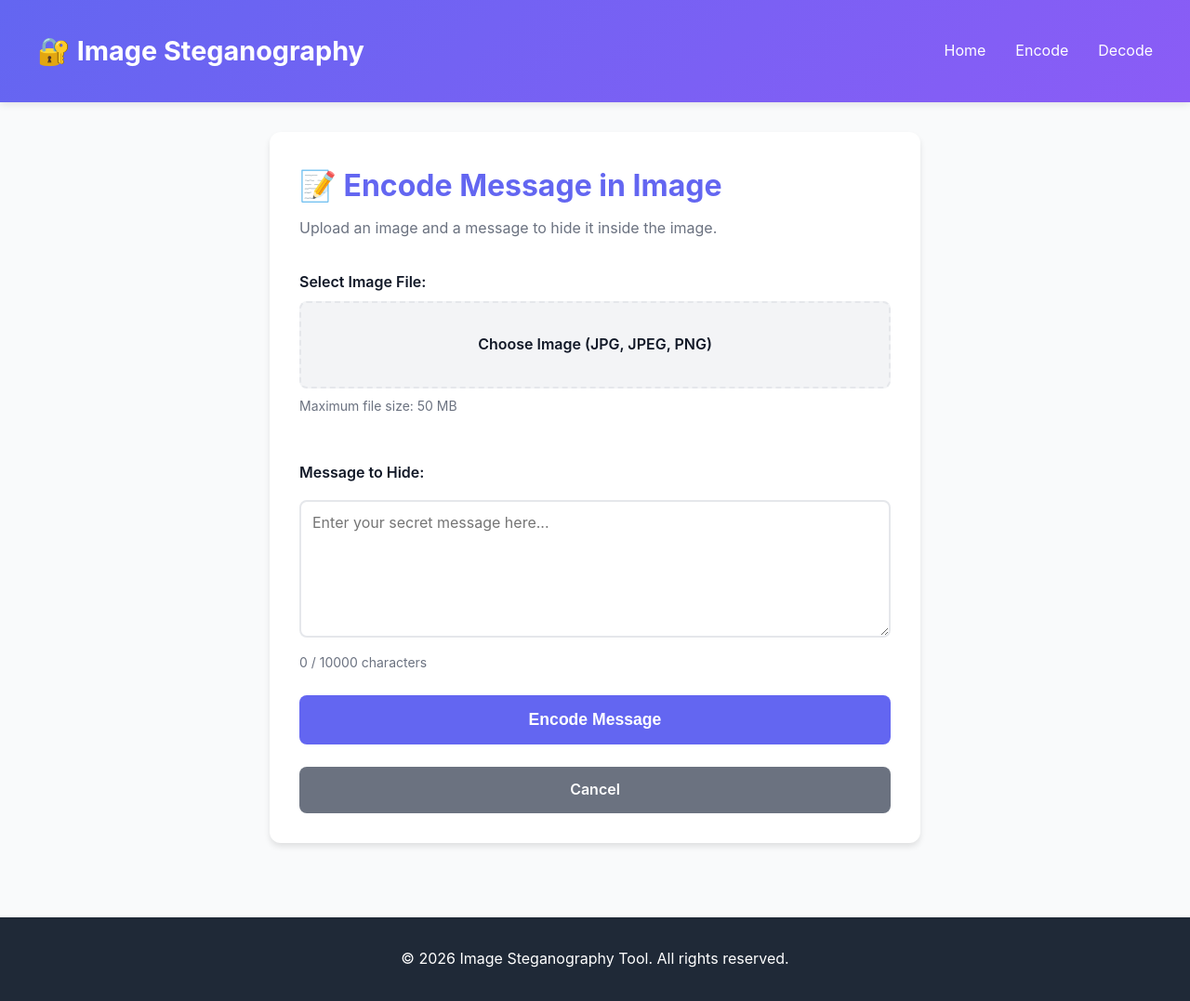
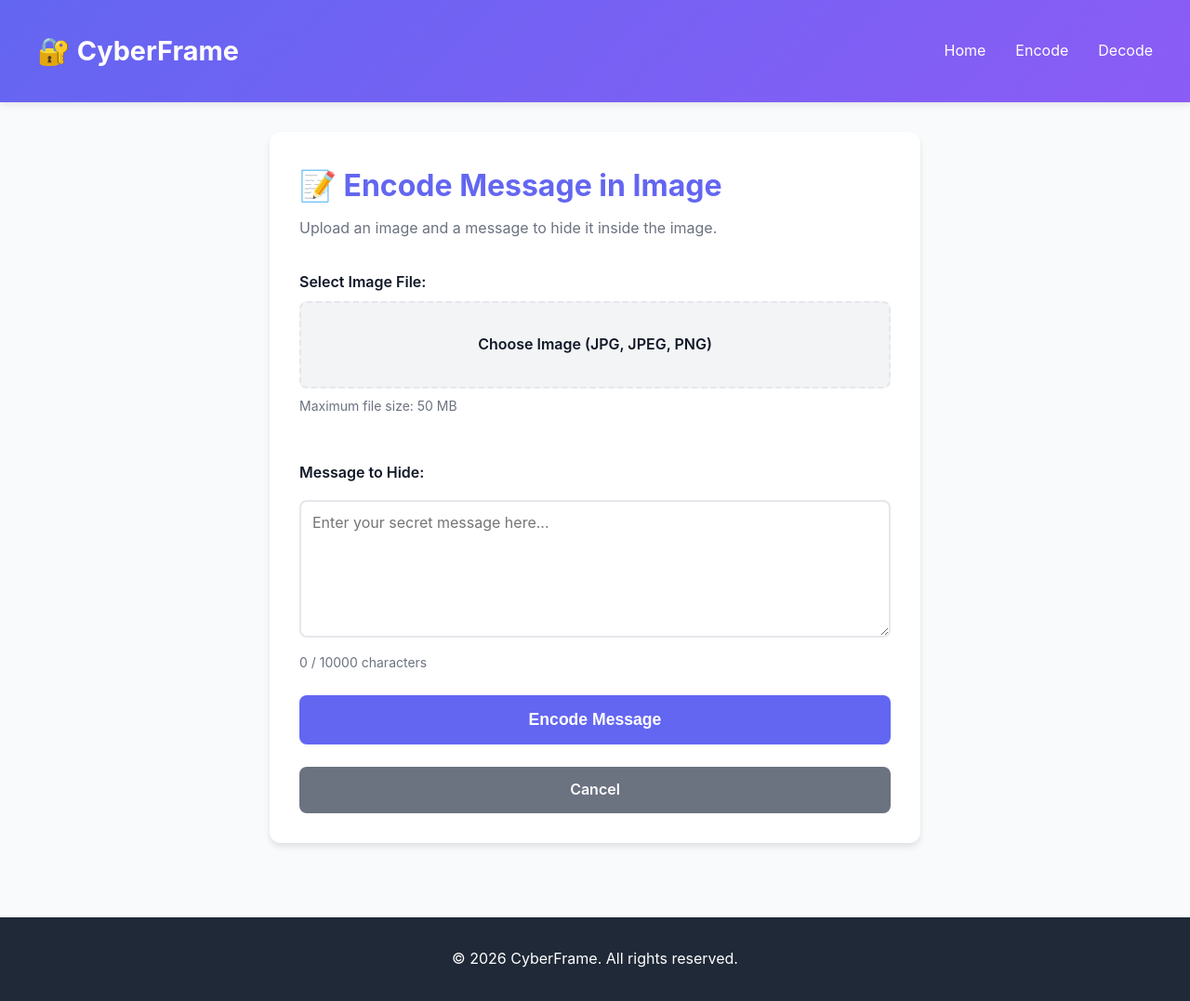
Before and after one commit to ta-gthb/Steganography, a Flask app: page /encode in a window 1280 px wide. Shown: the whole page at 93% size. Run offline with Flask 3, Linux system fonts and the light colour scheme.

Commit message:
Rename project from Image Steganography to CyberFrame

```diff
--- a/templates/encode.html
+++ b/templates/encode.html
@@ -3,13 +3,13 @@
 <head>
     <meta charset="UTF-8">
     <meta name="viewport" content="width=device-width, initial-scale=1.0">
-    <title>Encode Message - Image Steganography</title>
+    <title>Encode Message - CyberFrame</title>
     <link rel="stylesheet" href="{{ url_for('static', filename='style.css') }}">
 </head>
 <body>
     <nav class="navbar">
         <div class="nav-container">
-            <a href="/" class="logo-link">🔐 Image Steganography</a>
+            <a href="/" class="logo-link">🔐 CyberFrame</a>
             <div class="nav-links">
                 <a href="/">Home</a>
                 <a href="/encode">Encode</a>
@@ -69,7 +69,7 @@
     </div>
 
     <footer>
-        <p>&copy; 2026 Image Steganography Tool. All rights reserved.</p>
+        <p>&copy; 2026 CyberFrame. All rights reserved.</p>
     </footer>
 
     <script>
```
